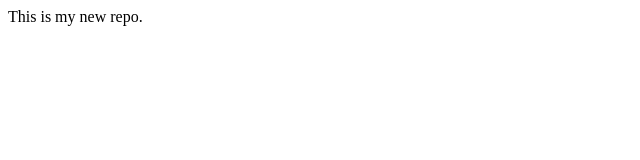
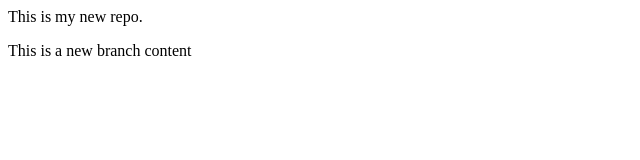
Before and after one commit to amankumar0724/local-repo, a plain HTML site: page index.html in a window 1280 px wide. Shown: the whole page, without its empty margins (0-640 px from the left). Drawn offline with Linux system fonts and the light colour scheme.

Commit message:
add new feature branch

```diff
--- a/index.html
+++ b/index.html
@@ -1 +1,3 @@
 <pr>This is my new repo.</pr>
+<br>
+<p>This is a new branch content</p>
```
